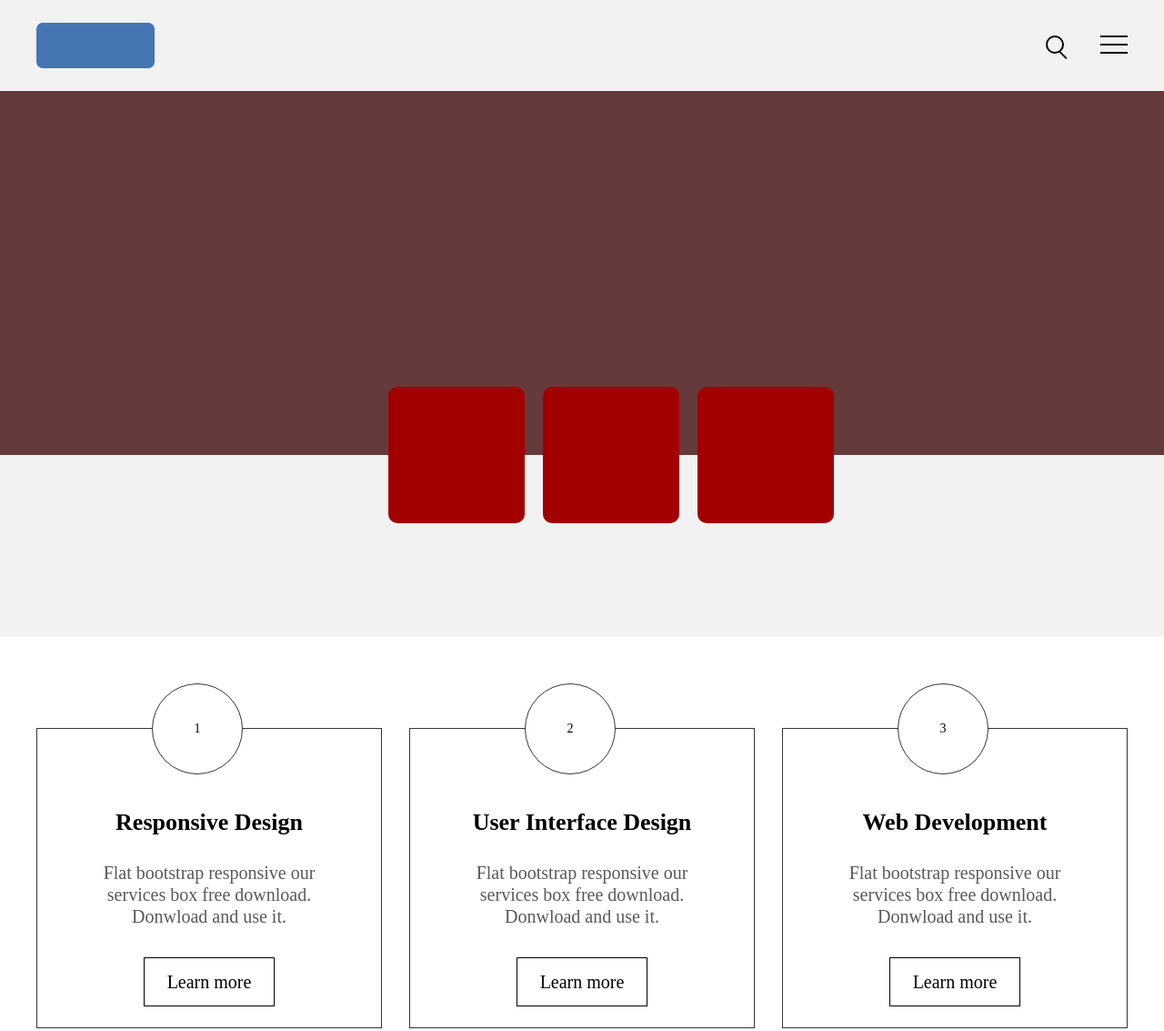
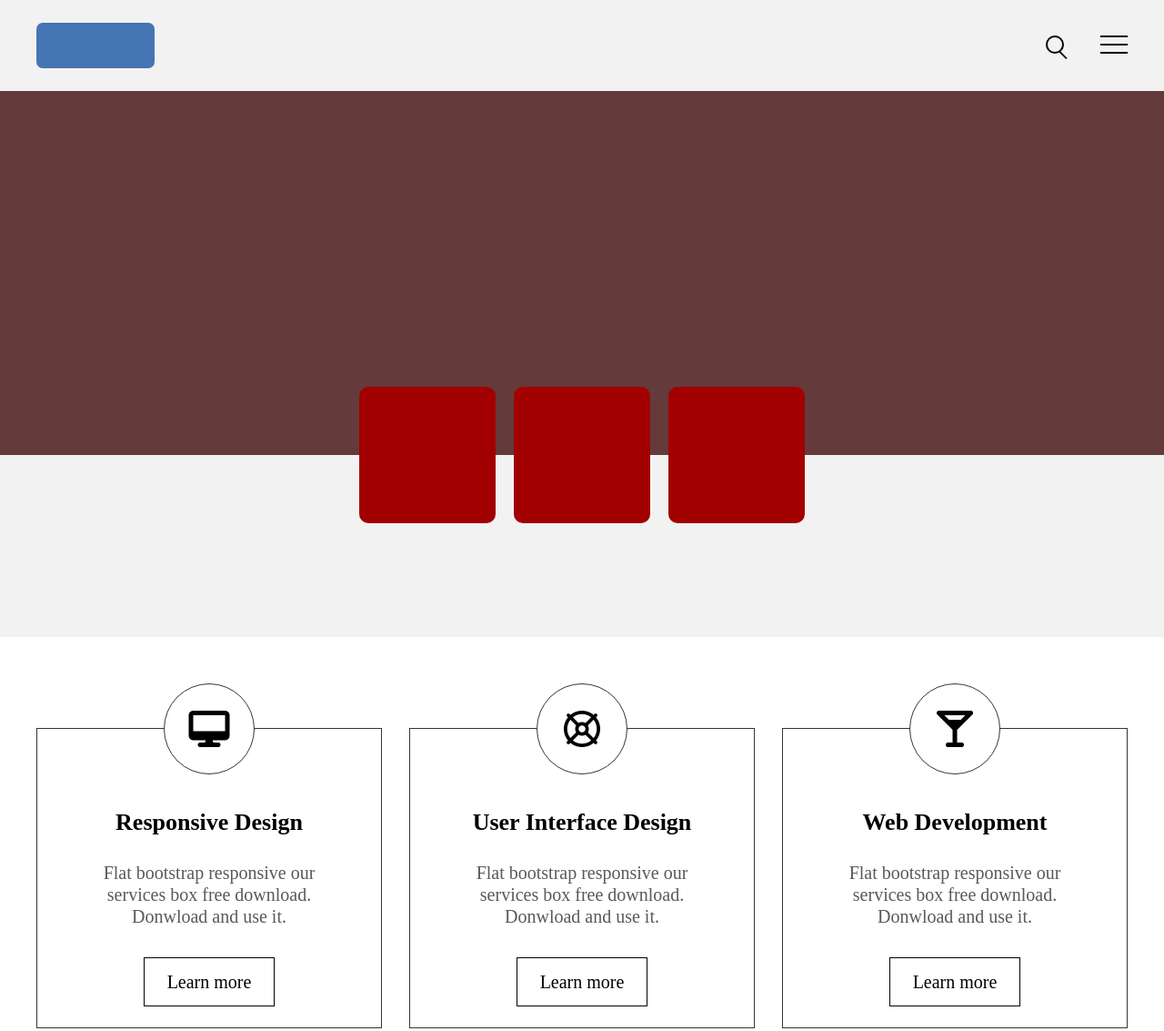
Before and after one commit to YuraKorolyk/okten-html, a plain HTML site: page HW-3/index.html in a window 1280 px wide. Shown: the whole page at 91% size. Drawn offline with Linux system fonts and the light colour scheme.

Commit message:
change 3 hw

```diff
--- a/HW-3/#source/scss/style.scss
+++ b/HW-3/#source/scss/style.scss
@@ -105,7 +105,9 @@
          column-gap: 20px;
          position: absolute;
          bottom: -75px;
-         left: 33.3333%;
+         // left: 33.3333%;
+         left: 50%;
+         transform: translate(-50%, 0);
 
       }
 		// .main__item
@@ -152,7 +154,12 @@
       border-radius: 50%;
       background: #fff;
       top: -50px;
-      left: 33.3333%;
+      left: 50%;
+      transform: translate(-50%, 0);
+      font-size: 40px;
+      & i {
+
+      }
    }
    // .cards__title
    &__title {
--- a/HW-3/css/nullstyle.css
+++ b/HW-3/css/nullstyle.css
@@ -5,7 +5,6 @@
 }
 
 *, *:before, *:after {
-  -webkit-box-sizing: border-box;
   box-sizing: border-box;
 }
 
--- a/HW-3/index.html
+++ b/HW-3/index.html
@@ -6,6 +6,7 @@
 	<meta name="viewport" content="width=device-width, initial-scale=1.0">
 	<title>HW-3</title>
 	<link rel="stylesheet" href="css/style.css">
+	<script src="https://kit.fontawesome.com/58bb69f1b3.js" crossorigin="anonymous"></script>
 </head>
 <body>
 	<div class="wrapper">
@@ -39,7 +40,7 @@
 			<div class="container">
 				<div class="cards__inner">
 					<div class="cards__item">
-						<div class="cards__circle"><span>1</span></div>
+						<div class="cards__circle"><i class="fa-solid fa-desktop"></i></div>
 						<div class="cards__title">Responsive Design</div>
 						<div class="cards__text">
 							Flat bootstrap responsive our
@@ -49,7 +50,7 @@
 						<div class="cards__btn"><a href="#">Learn more</a></div>
 					</div>
 					<div class="cards__item">
-						<div class="cards__circle"><span>2</span></div>
+						<div class="cards__circle"><i class="fa-regular fa-life-ring"></i></div>
 						<div class="cards__title">User Interface Design</div>
 						<div class="cards__text">
 							Flat bootstrap responsive our services box free download.
@@ -58,7 +59,7 @@
 						<div class="cards__btn"><a href="#">Learn more</a></div>
 					</div>
 					<div class="cards__item">
-						<div class="cards__circle"><span>3</span></div>
+						<div class="cards__circle"><i class="fa-solid fa-martini-glass"></i></div>
 						<div class="cards__title">Web Development</div>
 						<div class="cards__text">
 							Flat bootstrap responsive our
```
Also changed, not shown: HW-3/css/style.CSS.
